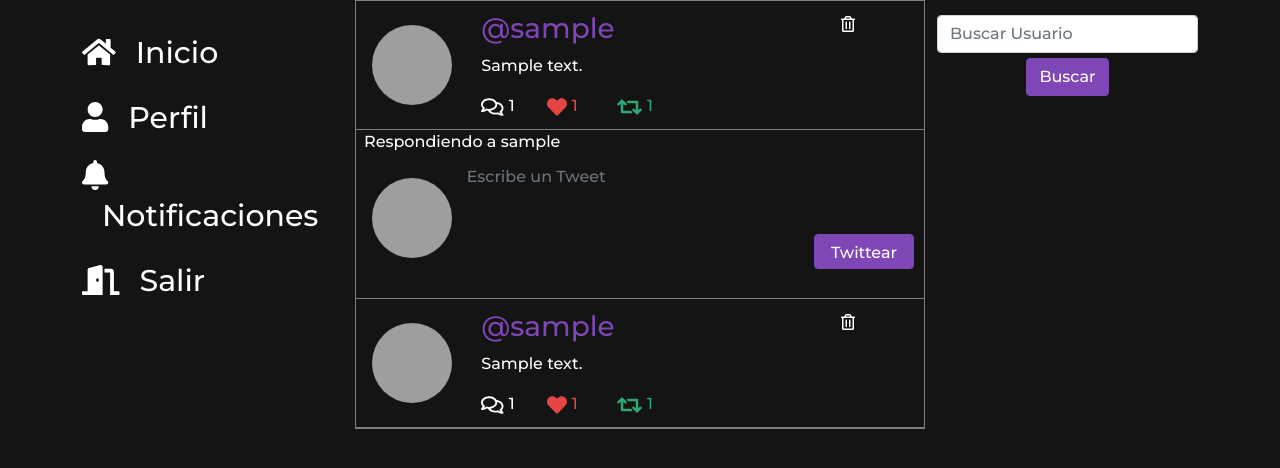
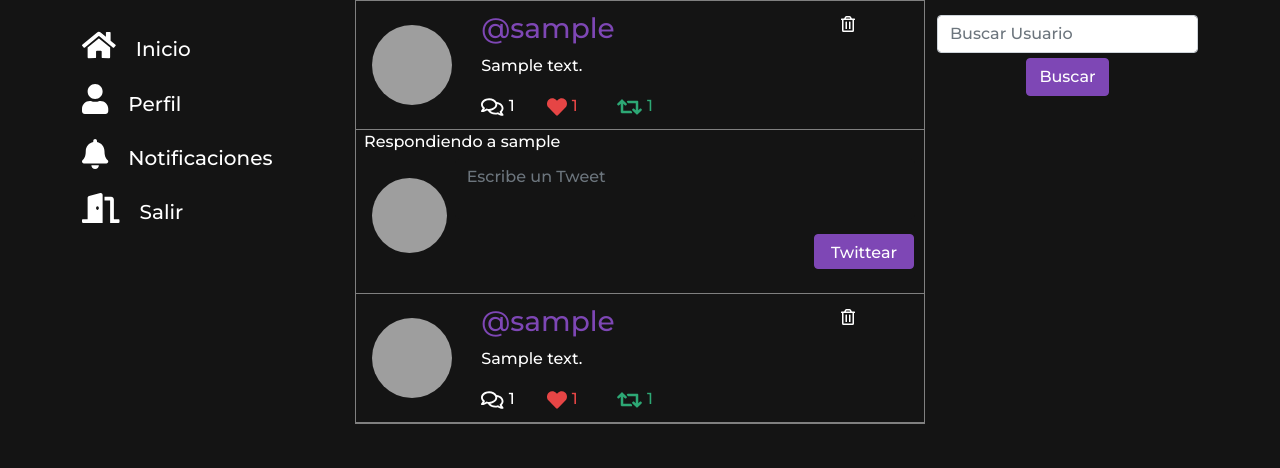
Before and after one commit to MiguelDiezy/Flask-Twitter, a Flask app: page /tweet/1 in a window 1280 px wide. Shown: the top 468 px of the page. Run offline with Flask 2, Linux system fonts and the light colour scheme; a user stored in the database is signed in; tables that the repository leaves empty hold one stand-in row (values such as "Sample post"); some libraries are stand-ins or nearby versions; grey boxes are pictures that could not be loaded.

Commit message:
Changed HTML

```diff
--- a/app/main.py
+++ b/app/main.py
@@ -2,7 +2,7 @@ from datetime import  datetime
 from email.policy import default
 from typing import final
 from flask import Flask, render_template, redirect, url_for, request, flash
-from app.forms import RegisterForm, TweetForm, LoginForm, SearchbarForm
+from forms import RegisterForm, TweetForm, LoginForm, SearchbarForm
 from flask_sqlalchemy import SQLAlchemy
 from sqlalchemy.sql import select, text
 from sqlalchemy.orm import relationship
--- a/app/static/css/styles.css
+++ b/app/static/css/styles.css
@@ -226,6 +226,10 @@ div .form-group label {
     margin: 0;
     margin-bottom: 20px;
     margin-top: 20px;
+    -moz-border-radius: 50%;
+    -webkit-border-radius: 50%;
+    border-radius: 50%;
+    border: 2px;
 }
 
 .alias {
@@ -323,3 +327,46 @@ div .form-group label {
     color: white;
     border-radius: 60%;
 }
+
+@media screen and (max-width: 1400px) {
+    .left-sidebar-item span {
+        font-size: 20px;
+    }
+    .foto-textarea img {
+        width: 75px;
+        height: 75px;
+    }
+}
+
+@media screen and (max-width: 1210px) {
+    .text-form textarea {
+        width: 60%;
+        margin: 0!important;
+    }
+}
+
+@media screen and (max-width: 995px) {
+    .left-sidebar-item span {
+        font-size: 15px;
+    }
+    .foto-perfil img {
+        width: 60px;
+        height: 60px;
+    }
+
+}
+
+@media screen and (max-width: 770px) {
+    .left-sidebar-item span {
+        display: none;
+    }
+    .left-sidebar-item {
+        text-align: center;
+    }
+}
+
+@media screen and (max-width: 577px) {
+    .foto-textarea img {
+        display: none;
+    }
+}
--- a/app/templates/mainpage.html
+++ b/app/templates/mainpage.html
@@ -12,10 +12,10 @@
                 <div class="col tweet-textarea">
                     <form class="form-floating text-form" method="POST" action="{{ url_for('mainpage') }}">
                         <div class="row">
-                            <div class="col-2 foto-textarea circulo">
+                            <div class="col-2 col-sm-12 foto-textarea circulo">
                                 <a href="{{ url_for('user_profile', username=current_user.username) }}"><img src="{{ current_user.email | gravatar }}"/></a>
                             </div>
-                            <div class="col">
+                            <div class="col col-sm-12">
                                 {{ twots_form.csrf_token }}
                                 {{ wtf.form_field(twots_form.text) }}
                                 <input class="btn btn-primary text-form-button" type="submit" value="Twittear">
--- a/app/templates/retweet.html
+++ b/app/templates/retweet.html
@@ -1,10 +1,10 @@
 <div class="tweet-model">
     <div class="row" onclick='location.href="{{ url_for('comment_tweet', tweet_id=tweet.tweet.id) }}";' style="cursor: pointer;">
         <a href="{{ url_for('user_profile', username=tweet.user.username) }}" class="retweet-text">{{ tweet.user.username }} Lo retwitteo</a>
-        <div class="col-2 foto-perfil circulo">
+        <div class="col-xl-2 col-md-12 foto-perfil circulo">
             <a href="{{ url_for('user_profile', username=tweet.tweet.author.username) }}"><img src="{{ tweet.tweet.author.email | gravatar }}"/></a>
         </div>
-        <div class="col-10 tweet-text">
+        <div class="col-xl-10 tweet-text">
             <div class="row">
                 <h3> <a href="{{ url_for('user_profile', username=tweet.tweet.author.username) }}">@{{ tweet.tweet.author.username }}</a></h3>
             </div>
--- a/app/templates/tweet.html
+++ b/app/templates/tweet.html
@@ -1,15 +1,15 @@
 <div class="tweet-model">
     <div class="row" onclick='location.href="{{ url_for('comment_tweet', tweet_id=tweet.id) }}";' style="cursor: pointer;">
-        <div class="col-2 foto-perfil circulo">
+        <div class="col-xl-2 col-md-12 foto-perfil circulo">
             <a href="{{ url_for('user_profile', username=tweet.author.username) }}"><img src="{{ tweet.author.email | gravatar }}"/></a>
         </div>
-        <div class="col-10 tweet-text">
+        <div class="col-xl-10 tweet-text">
             <div class="row">
                 {% if current_user.id == tweet.author_id %}
-                <div class="col-11">
+                <div class="col-xl-11 col-md-10">
                     <h3><a href="{{ url_for('user_profile', username=tweet.author.username) }}">@{{ tweet.author.username }}</a></h3>
                 </div>
-                <div class="col-1">
+                <div class="col-xl-1 col-md-1">
                     <a href="{{ url_for('delete_tweet', tweet_id=tweet.id) }}" class="delete-tweet-icon"><i class="far fa-trash-alt"></i></a>
                 </div>
                 {% else %}
--- a/app/templates/user_profile.html
+++ b/app/templates/user_profile.html
@@ -10,7 +10,7 @@
         <div class="col-6 main-container">
             {% if user %}
             <div class="row profile-info">
-                <div class="col foto-perfil circulo">
+                <div class="col circulo">
                     <a href="{{ url_for('user_profile', username=user.username) }}"><img src="{{ user.email | gravatar }}"/></a>
                     <p class="alias">{{ user.username }}</p>
                     <p class="username"><a href="{{ url_for('user_profile', username=user.username) }}">@{{ user.username }}</a></p>
```
